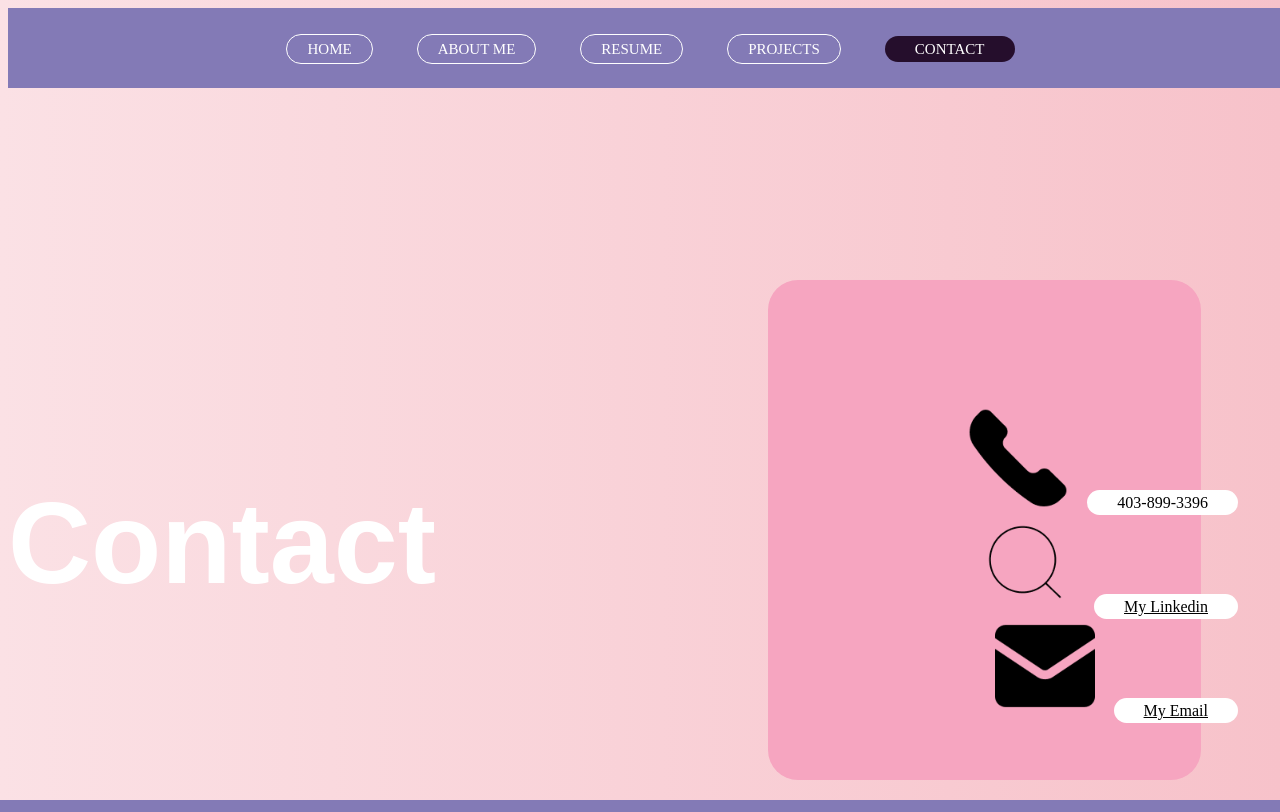
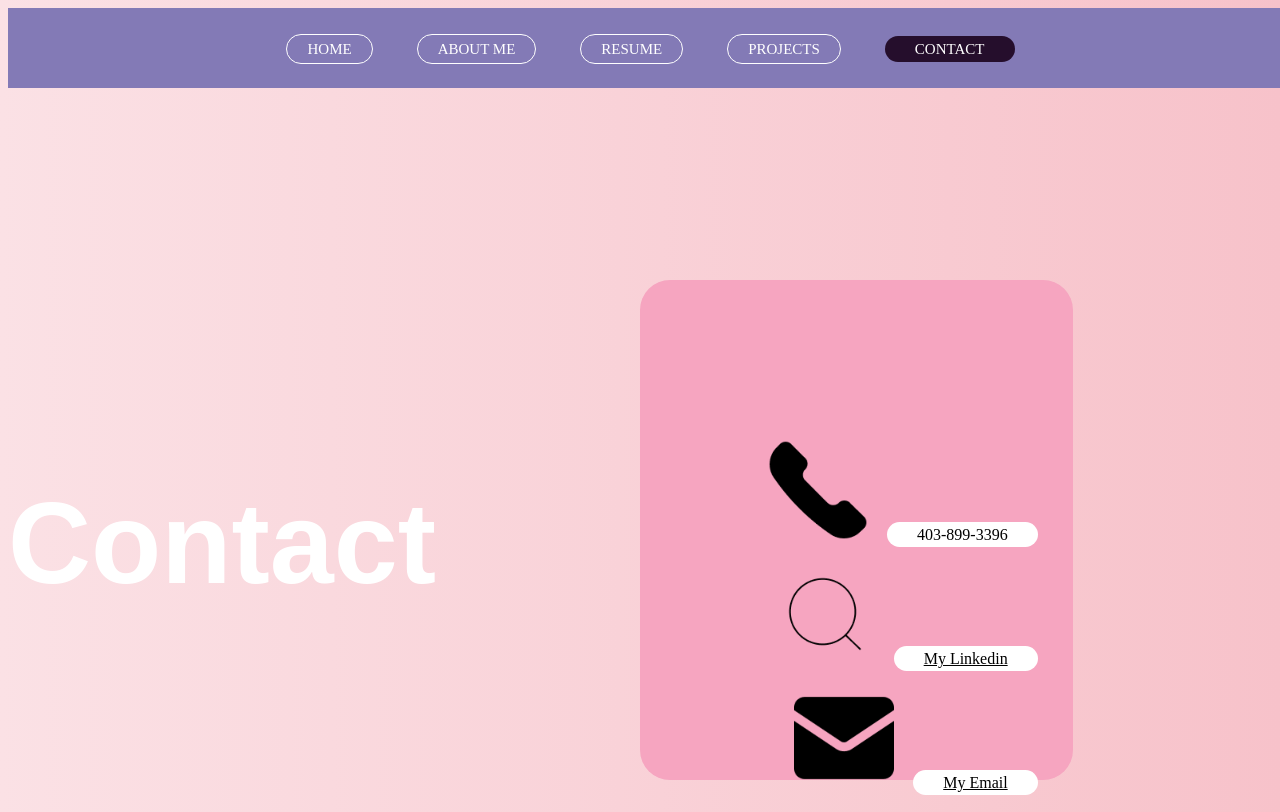
Before and after one commit to Fiffy8/Contact-Page, a plain HTML site: page index.html in a window 1280 px wide. Drawn offline with Linux system fonts and the light colour scheme; a web font is replaced by a local one.

Commit message:
Gang Baby NLE Choppa

```diff
--- a/index.html
+++ b/index.html
@@ -78,7 +78,7 @@
       p {
         display: inline;
         margin-left: 15px;
-        padding-top: 20px;
+        margin-top: 50px;
       }
 
       #Phone p {
@@ -96,7 +96,7 @@
         border-radius: 30px;
         position: absolute;
   top: 35%;
-  left: 60%;
+  left: 50%;
 
   z-index: -1;
       }
@@ -105,6 +105,9 @@
         text-align: right;
         margin-right: 50px;
         margin-top: 25%;
+        position: absolute;
+        left: 60%;
+        top: 15%;
       }
 
       #container a {
@@ -114,6 +117,10 @@
         color: black;
         border-radius: 30px;
       }
+
+      #Phone, #linkedin, #email {
+  margin-bottom: 20px;
+}
 
       h1 {
         font-size: 115px;
```
